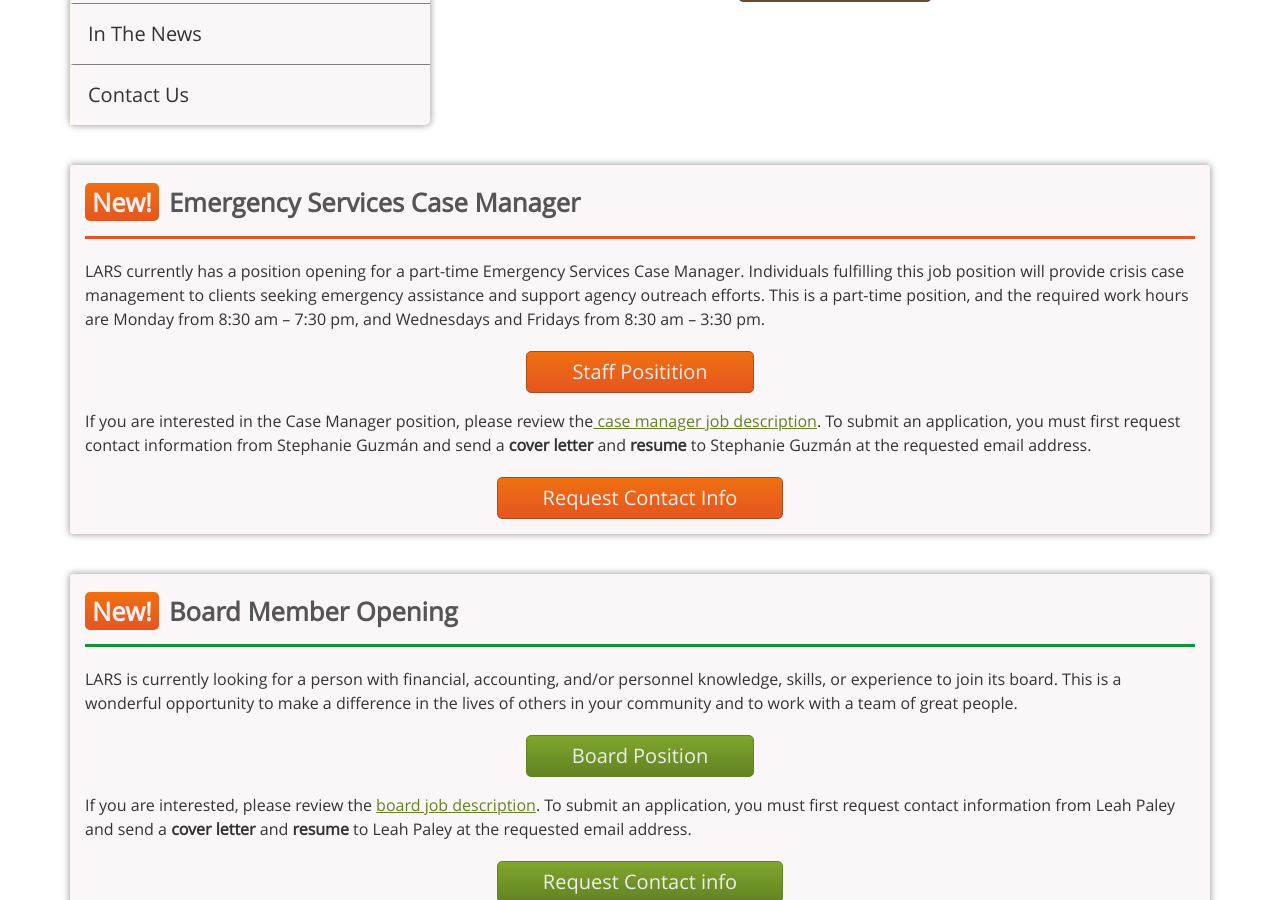
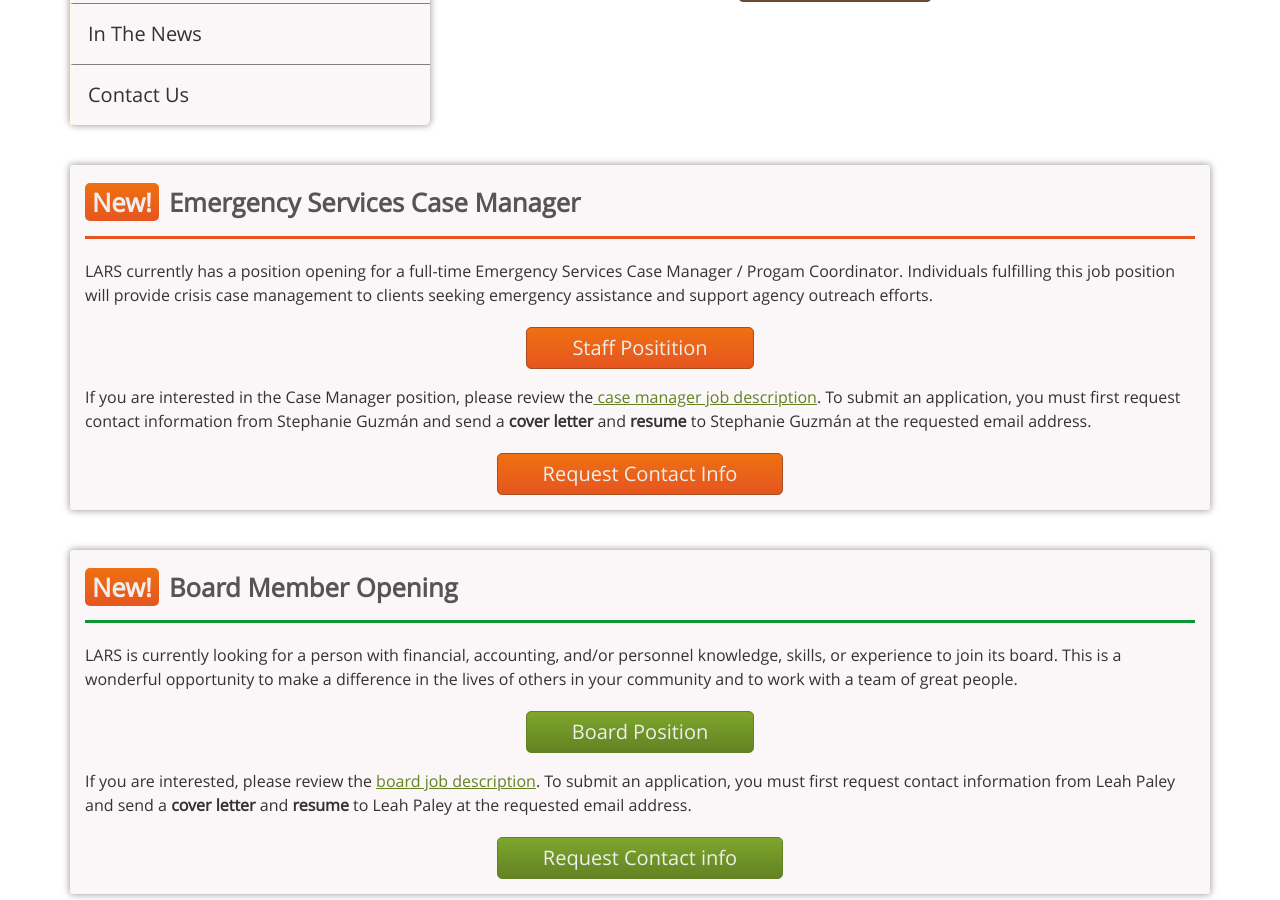
Before and after one commit to alden-curnutt/lars, a Jekyll site: the page built from board-and-staff.html, in a window 1280 px wide and 900 px high, scrolled down 435 px. Built offline with Jekyll 4.4.1, drawn with Linux system fonts in a browser that asks for light colours.

Commit message:
2.3.0 - last minute updates; spelling corrections; corrections to staff position listing

```diff
--- a/board-and-staff.html
+++ b/board-and-staff.html
@@ -44,7 +44,7 @@
 					<div class="panel-bone">
 						<h2 class="new-new">Emergency Services Case Manager</h2>
 						<hr class="orange">
-						<p>LARS currently has a position opening for a part-time Emergency Services Case Manager. Individuals fulfilling this job position will provide crisis case management to clients seeking emergency assistance and support agency outreach efforts. This is a part-time position, and the required work hours are Monday from 8:30 am – 7:30 pm, and Wednesdays and Fridays from 8:30 am – 3:30 pm.</p>
+						<p>LARS currently has a position opening for a full-time Emergency Services Case Manager / Progam Coordinator. Individuals fulfilling this job position will provide crisis case management to clients seeking emergency assistance and support agency outreach efforts.</p>
 						<div class="cta-button-orange">
 							<a href="assets/documents/2015-10-ES-CM-Job-Posting.pdf" target="_blank">Staff Positition</a>
 						</div><br>
--- a/index.html
+++ b/index.html
@@ -62,7 +62,7 @@
 					<div class="panel-bone">
 						<h2 class="new-new">Staff Opening</h2>
 						<hr class="orange">
-						<p>LARS is currently looking for a part-time Emergency Services Case Manager. See the <a href="board-and-staff.html">Board &amp; Staff page</a> for more details on how to become a part of the LARS team.</p>
+						<p>LARS is currently looking for a full-time Emergency Services Case Manager / Progam Coordinator. See the <a href="board-and-staff.html">Board &amp; Staff page</a> for more details on how to become a part of the LARS team.</p>
 						<div class="cta-button-orange">
 							<a href="board-and-staff.html">See More</a>
 						</div>
--- a/turkey-trot.html
+++ b/turkey-trot.html
@@ -30,7 +30,7 @@
 							<div class="cta-button-green">
 								<a href="https://endurancecui.active.com/event-reg/select-race?e=20703953" target="_blank">Reserve Your Spot</a>
 							</div><br>
-							<p><b>Don't want to regester online?</b> Not a problem! <a href="assets/documents/2015-09-Turkey-Trot-Paper-Reg.pdf" target="_blank">Download our paper registration form</a> and mail the paperwork to LARS.</p>
+							<p><b>Don't want to register online?</b> Not a problem! <a href="assets/documents/2015-09-Turkey-Trot-Paper-Reg.pdf" target="_blank">Download our paper registration form</a> and mail the paperwork to LARS.</p>
 						</div>
 					</div>
 				</div>
```
Also changed, not shown: 4 other files.
